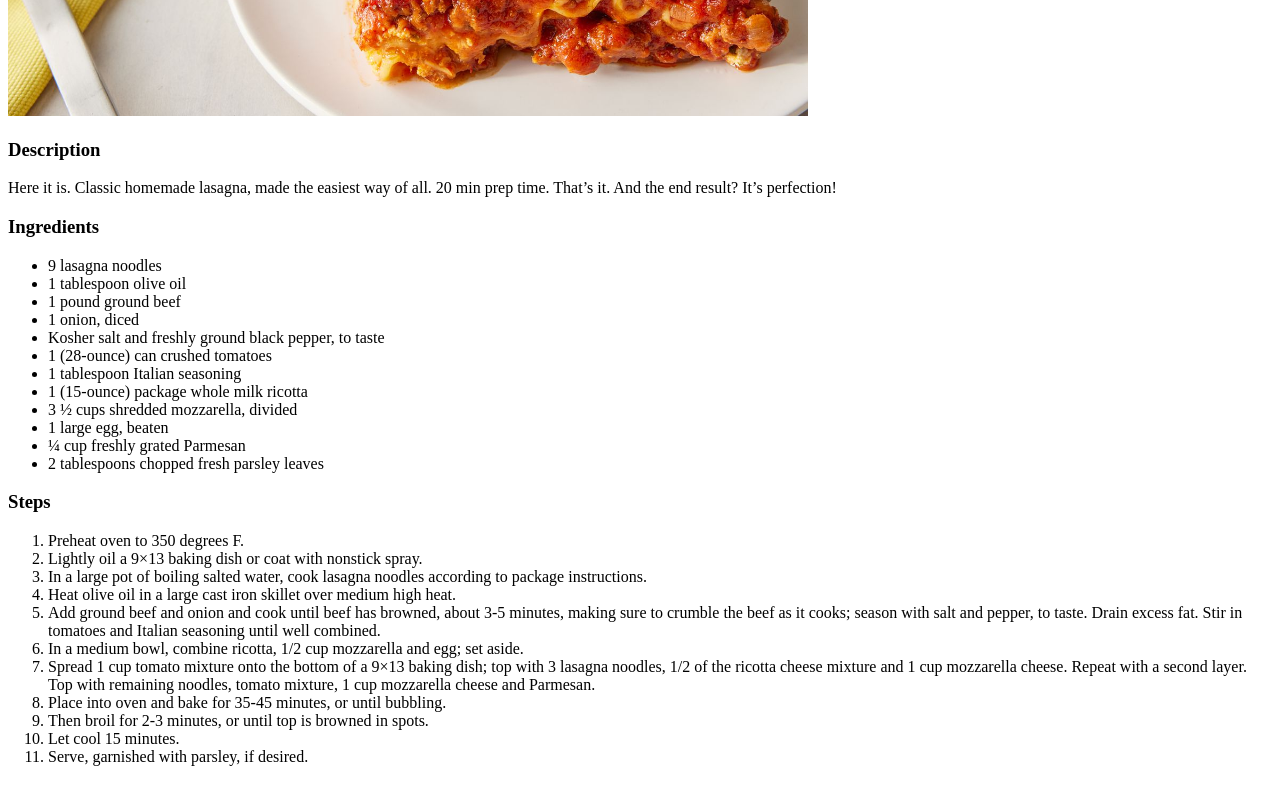
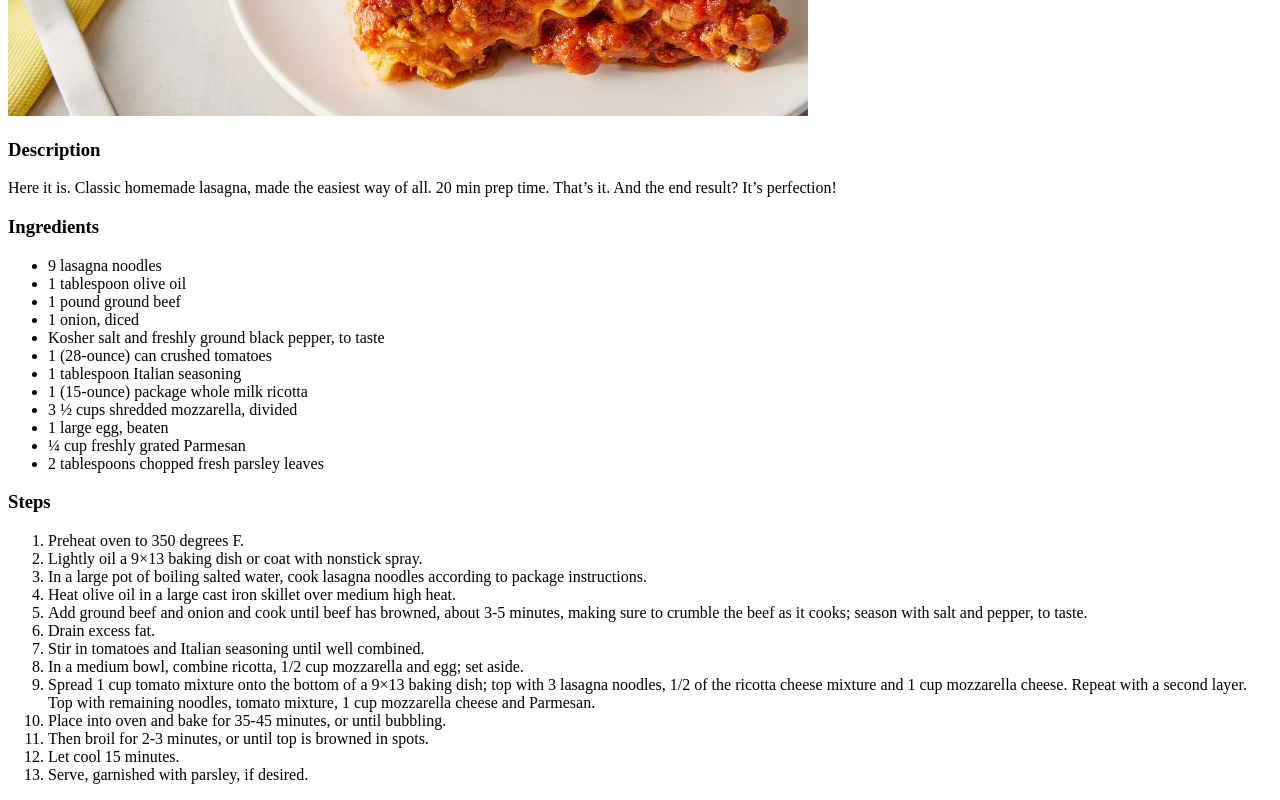
Before and after one commit to metaphrastes/odin-recipes, a plain HTML site: page recipes/lasagna.html in a window 1280 px wide. Shown: the part 364-1164 px from the top of the page. Drawn offline with Linux system fonts and the light colour scheme.

Commit message:
Break Step 5 into three separate steps
Ended Step 5 at 'season with salt and pepper, to taste' so that each
step would consist of only one sentence. Instructions for draining
excess fat and stirring in tomatoes and Italian seasoning became Steps
6 and 7, respectively.

```diff
--- a/recipes/lasagna.html
+++ b/recipes/lasagna.html
@@ -50,8 +50,9 @@
       <li>In a large pot of boiling salted water, cook lasagna noodles according to package instructions.</li>
       <li>Heat olive oil in a large cast iron skillet over medium high heat.</li>
       <li>Add ground beef and onion and cook until beef has browned, about 3-5 minutes, making sure to crumble
-         the beef as it cooks; season with salt and pepper, to taste. Drain excess fat. Stir in tomatoes and
-          Italian seasoning until well combined.</li>
+         the beef as it cooks; season with salt and pepper, to taste.</li>
+      <li>Drain excess fat.</li>
+      <li>Stir in tomatoes and Italian seasoning until well combined.</li>
       <li>In a medium bowl, combine ricotta, 1/2 cup mozzarella and egg; set aside.</li>
       <li>Spread 1 cup tomato mixture onto the bottom of a 9×13 baking dish; top with 3 lasagna noodles, 1/2 of
         the ricotta cheese mixture and 1 cup mozzarella cheese. Repeat with a second layer. Top with remaining
```
